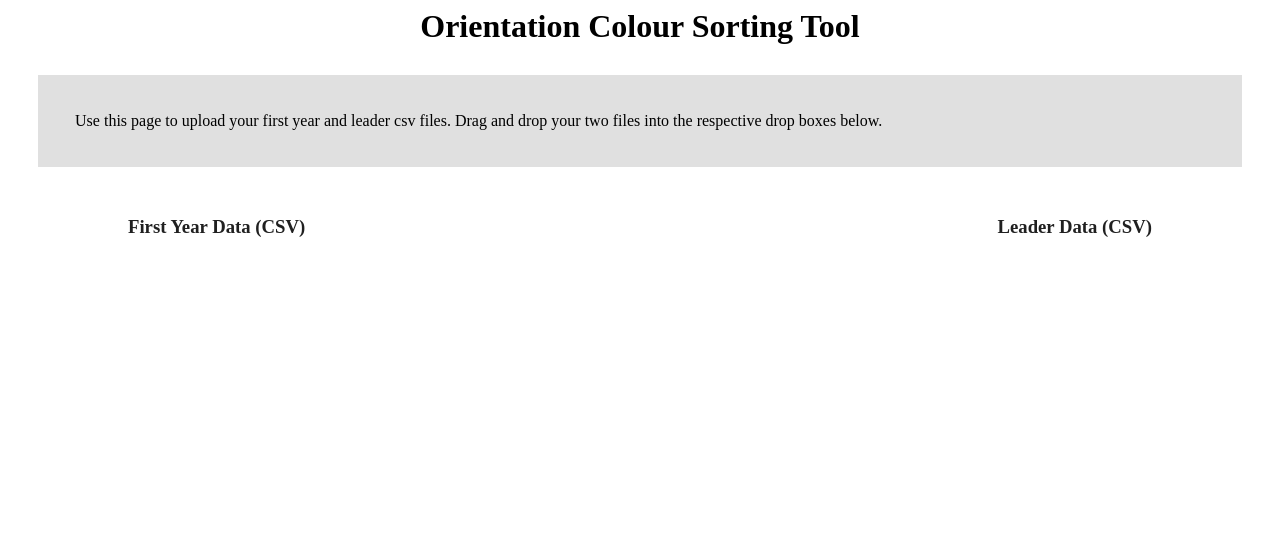
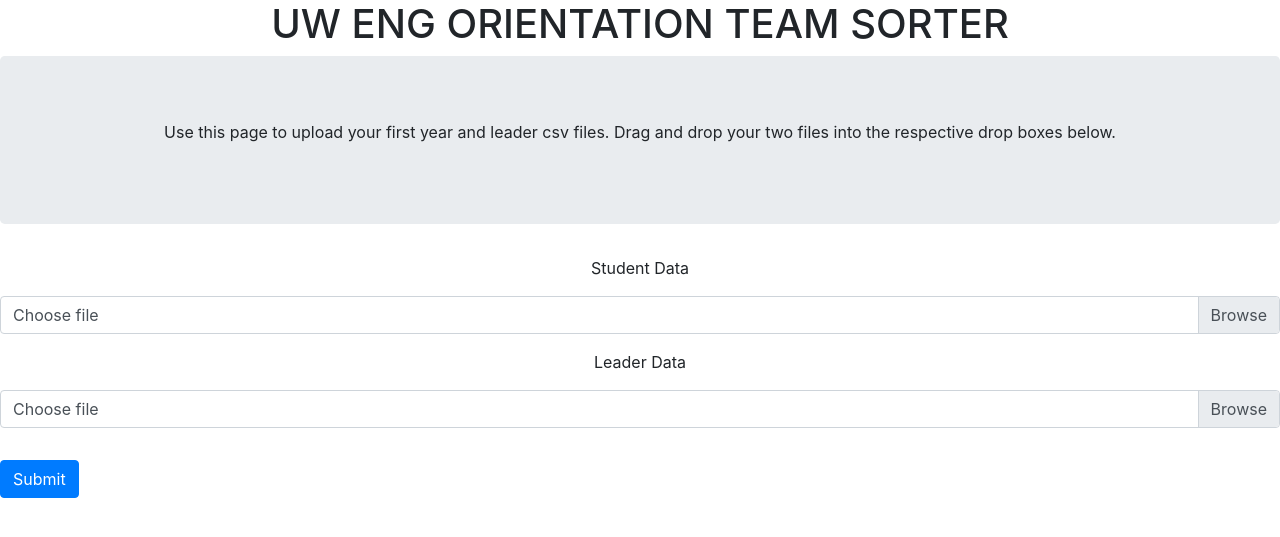
Before and after one commit to LexaMichaelides/colourTeams, a Flask app: page / in a window 1280 px wide. Shown: the top 537 px of the page. Run offline with Flask 2, Linux system fonts and the light colour scheme; some libraries are stand-ins or nearby versions.

Commit message:
Update upload.html
Implemented the data upload feature

```diff
--- a/templates/upload.html
+++ b/templates/upload.html
@@ -1,22 +1,54 @@
 
 <html>
     <head>
-	<link rel="stylesheet" href="/static/styles/styles.css">
+		<title></title>
+		<meta charset="utf-8">
+		<meta name="viewport" content="width=device-width, initial-scale=1">
+		<link rel="stylesheet" href="https://maxcdn.bootstrapcdn.com/bootstrap/4.3.1/css/bootstrap.min.css">
+		<script src="https://ajax.googleapis.com/ajax/libs/jquery/3.4.1/jquery.min.js"></script>
+		<script src="https://cdnjs.cloudflare.com/ajax/libs/popper.js/1.14.7/umd/popper.min.js"></script>
+		<script src="https://maxcdn.bootstrapcdn.com/bootstrap/4.3.1/js/bootstrap.min.js"></script>
 	</head>
 
-	<center>
-		<h1>Orientation Colour Sorting Tool</h1>
-	</center>
+	<div class="text-center">
+			<h1>UW ENG ORIENTATION TEAM SORTER</h1>
+	</div>
 
     <body>
-		<div class="transbox">
+		<div class="jumbotron text-center">
 			<p>Use this page to upload your first year and leader csv files. Drag and drop your two files into the respective drop boxes below.</p>
 		</div>
-		<div class ="first_year">
-			<h3>First Year Data (CSV)</h3>
-		</div>
-		<div class ="leader">
-			<h3>Leader Data (CSV)</h3>
-		</div>
+
+		<form method=post enctype=multipart/form-data>
+
+			<div class="text-center">
+				<p>Student Data</p>
+			</div>
+
+			<div class="custom-file mb-3">
+				<input type="file" class="custom-file-input" id="customFile" name="studentData">
+				<label class="custom-file-label" for="customFile">Choose file</label>
+			</div>
+
+			<div class="text-center">
+				<p>Leader Data</p>
+			</div>
+
+			<div class="custom-file mb-3">
+				<input type="file" class="custom-file-input" id="customFile" name="leaderData">
+				<label class="custom-file-label" for="customFile">Choose file</label>
+			</div>
+
+			<div class="mt-3">
+				<button type="submit" class="btn btn-primary">Submit</button>
+			</div>
+		</form>
+
+		<script>
+			$(".custom-file-input").on("change", function() {
+			  var fileName = $(this).val().split("\\").pop();
+			  $(this).siblings(".custom-file-label").addClass("selected").html(fileName);
+			});
+		</script>
     </body>
 </html>
```
